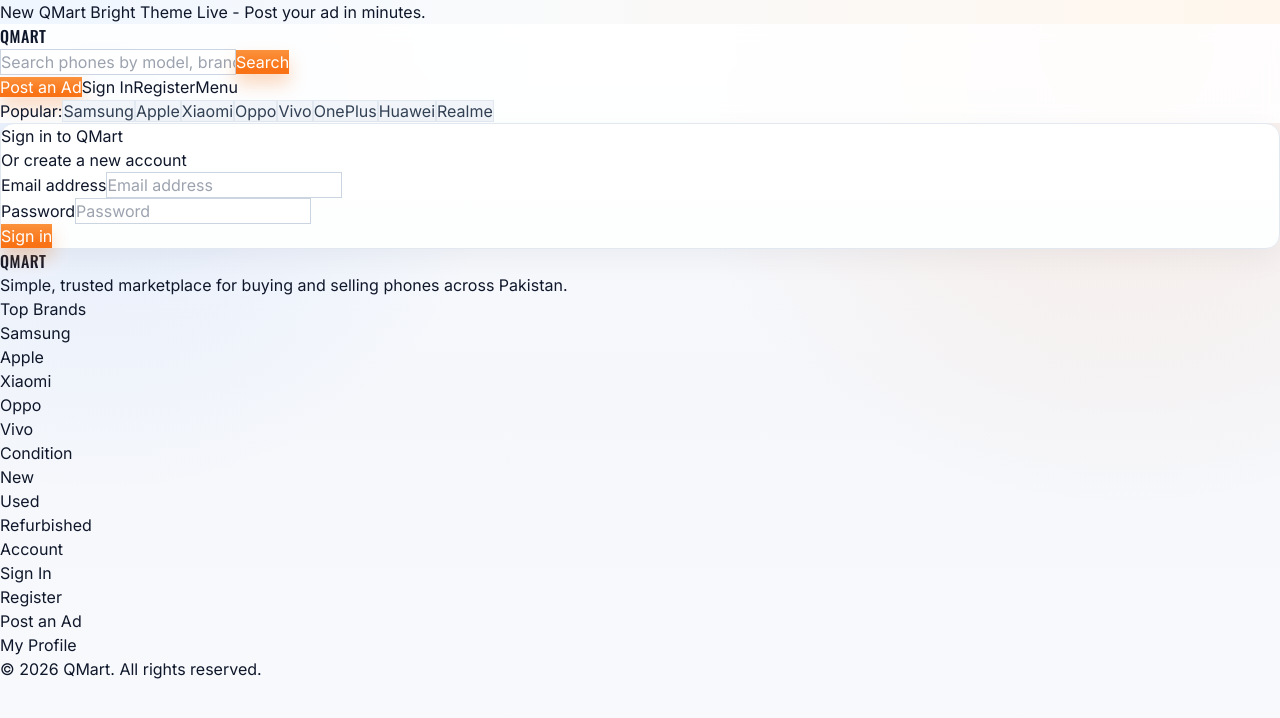
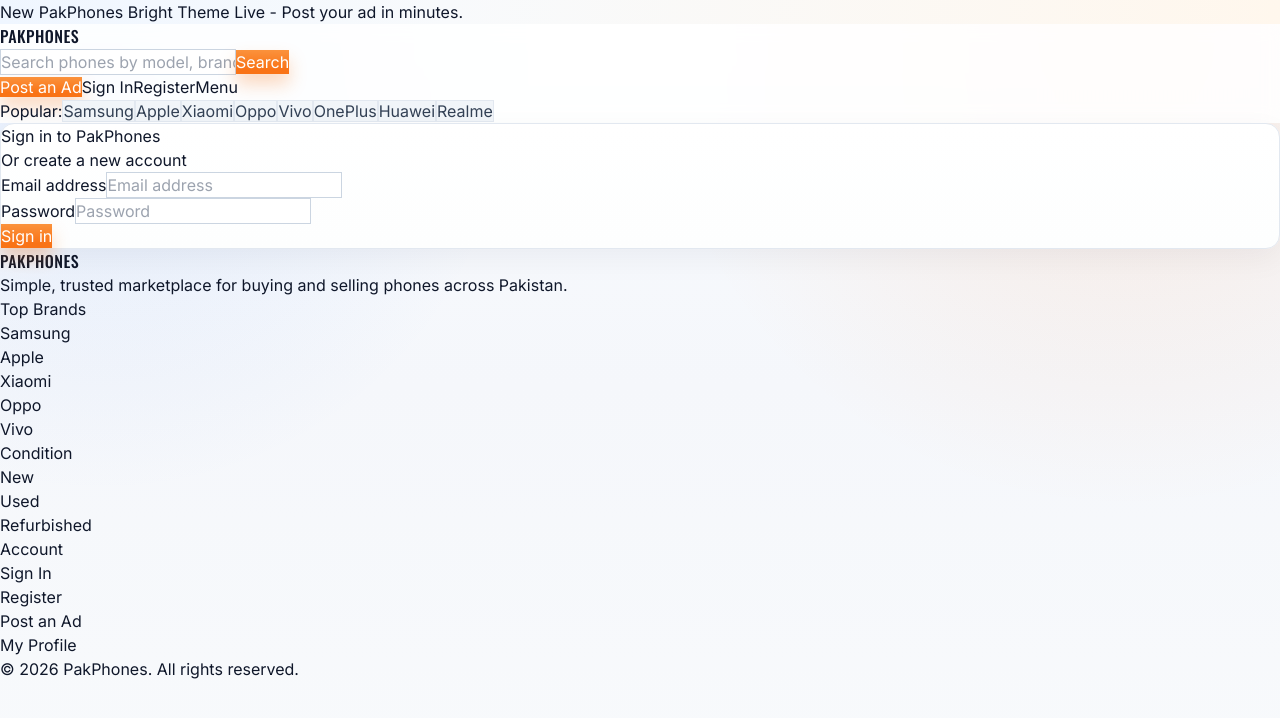
Before and after one commit to hammad1063-ctrl/pakphones, a Next.js app: page /auth/signin in a window 1280 px wide. Shown: the top 718 px of the page. Built offline with nearby package versions, Linux system fonts and the light colour scheme; no server answers.

Commit message:
chore: remove qmart branding from project UI

```diff
--- a/components/Layout.tsx
+++ b/components/Layout.tsx
@@ -23,13 +23,13 @@
   return (
     <div className="min-h-screen bg-slate-50">
       <div className="theme-topbar border-b border-blue-100 text-blue-900 text-xs sm:text-sm text-center py-2 px-4 font-semibold">
-        New QMart Bright Theme Live - Post your ad in minutes.
+        New PakPhones Bright Theme Live - Post your ad in minutes.
       </div>
 
       <header className="theme-header sticky top-0 z-40 border-b border-gray-200 shadow-sm">
         <div className="max-w-7xl mx-auto px-4 sm:px-6 lg:px-8 py-3 flex items-center gap-3">
           <Link href="/" className="brand-font text-2xl font-bold text-gray-900 shrink-0">
-            Q<span className="text-orange-500">MART</span>
+            PAK<span className="text-orange-500">PHONES</span>
           </Link>
 
           <form onSubmit={handleSearch} className="flex-1 hidden md:flex max-w-xl mx-3">
@@ -130,7 +130,7 @@
       <footer className="bg-white border-t border-gray-200 mt-12">
         <div className="max-w-7xl mx-auto px-4 sm:px-6 lg:px-8 py-10 grid grid-cols-2 sm:grid-cols-4 gap-8">
           <div className="col-span-2 sm:col-span-1">
-            <p className="brand-font text-xl font-bold text-gray-900 mb-2">Q<span className="text-orange-500">MART</span></p>
+            <p className="brand-font text-xl font-bold text-gray-900 mb-2">PAK<span className="text-orange-500">PHONES</span></p>
             <p className="text-xs text-gray-600 leading-relaxed">Simple, trusted marketplace for buying and selling phones across Pakistan.</p>
           </div>
           <div>
@@ -160,7 +160,7 @@
           </div>
         </div>
         <div className="border-t border-gray-200 text-center text-xs py-4 text-gray-500">
-          &copy; {new Date().getFullYear()} QMart. All rights reserved.
+          &copy; {new Date().getFullYear()} PakPhones. All rights reserved.
         </div>
       </footer>
     </div>
--- a/pages/auth/signin.tsx
+++ b/pages/auth/signin.tsx
@@ -39,7 +39,7 @@
       <div className="theme-panel max-w-md w-full space-y-8 p-7 sm:p-8">
         <div>
           <h2 className="text-center text-3xl font-extrabold text-gray-900">
-            Sign in to QMart
+            Sign in to PakPhones
           </h2>
           <p className="mt-2 text-center text-sm text-gray-600">
             Or{' '}
--- a/pages/auth/signup.tsx
+++ b/pages/auth/signup.tsx
@@ -66,7 +66,7 @@
       <div className="theme-panel max-w-md w-full space-y-8 p-7 sm:p-8">
         <div>
           <h2 className="text-center text-3xl font-extrabold text-gray-900">
-            Create your QMart account
+            Create your PakPhones account
           </h2>
           <p className="mt-2 text-center text-sm text-gray-600">
             Or{' '}
```
